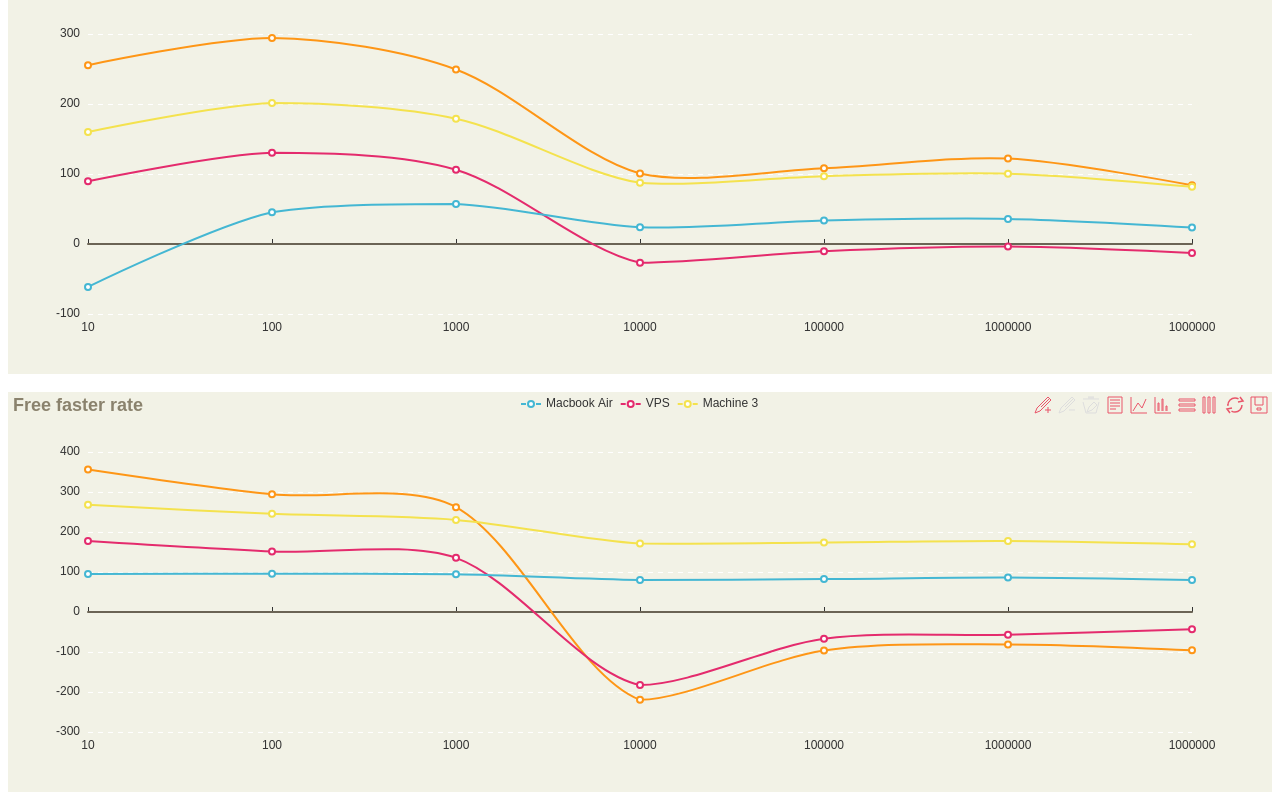
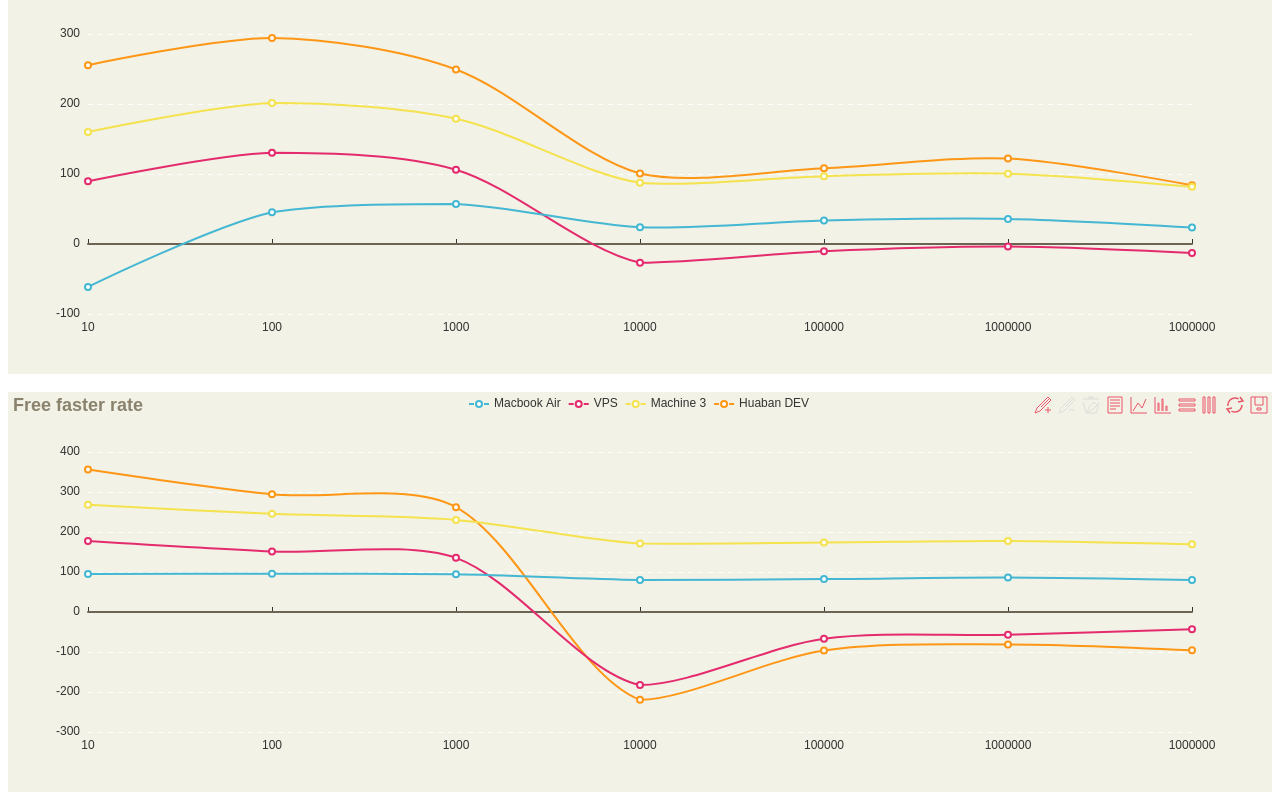
Before and after one commit to XadillaX/xmempool, a plain HTML site: page index.html in a window 1280 px wide. Shown: the part 1073-1873 px from the top of the page. Drawn offline with Linux system fonts and the light colour scheme.

Commit message:
add a tip

```diff
--- a/index.html
+++ b/index.html
@@ -848,7 +848,7 @@
                 fontFamily: '微软雅黑, Arial, Verdana, sans-serif'
             }
         };
-        var machines = ["Macbook Air", "VPS", "Machine 3"];
+        var machines = ["Macbook Air", "VPS", "Machine 3", "Huaban DEV"];
     </script>
 </head>
 
```
